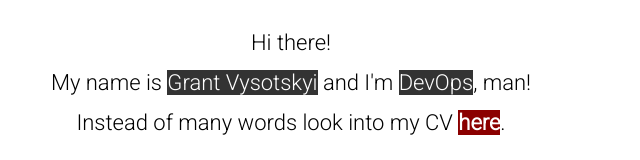
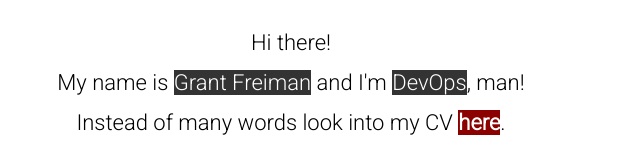
Before and after one commit to granti4ka/granti4ka.github.io, a plain HTML site: page index.html in a window 1280 px wide. Shown: the part 127-287 px from the top of the page, without its empty margins (349-989 px from the left). Drawn offline with Linux system fonts and the light colour scheme.

Commit message:
Update index.html

```diff
--- a/index.html
+++ b/index.html
@@ -2,7 +2,7 @@
 <html>
 	<head>
 		<meta charset="utf-8">
-		<title>Grant Vysotskyi | DevOps Ukraine</title>
+		<title>Grant Freiman | DevOps Ukraine</title>
 		<link href='https://fonts.googleapis.com/css?family=Roboto:300,300italic' rel='stylesheet' type='text/css'>
 		<link rel="stylesheet" href="style.css">
 		<link rel="icon" type="image/jpeg" href="grant.png" />
@@ -11,7 +11,7 @@
 		<div class="content">
 			<div class="intro">
 				<span>Hi there!</span><br/>
-				<span>My name is <span class="highlight">Grant Vysotskyi</span> and I'm <span class="highlight">DevOps</span>, man!</span><br/>
+				<span>My name is <span class="highlight">Grant Freiman</span> and I'm <span class="highlight">DevOps</span>, man!</span><br/>
 				<span>Instead of many words look into my CV <a href="akartynnik.github.io/docs/grant.docx"><span class="highlight-red">here</span></a>.</span>
 			</div>
 			<table>
```
